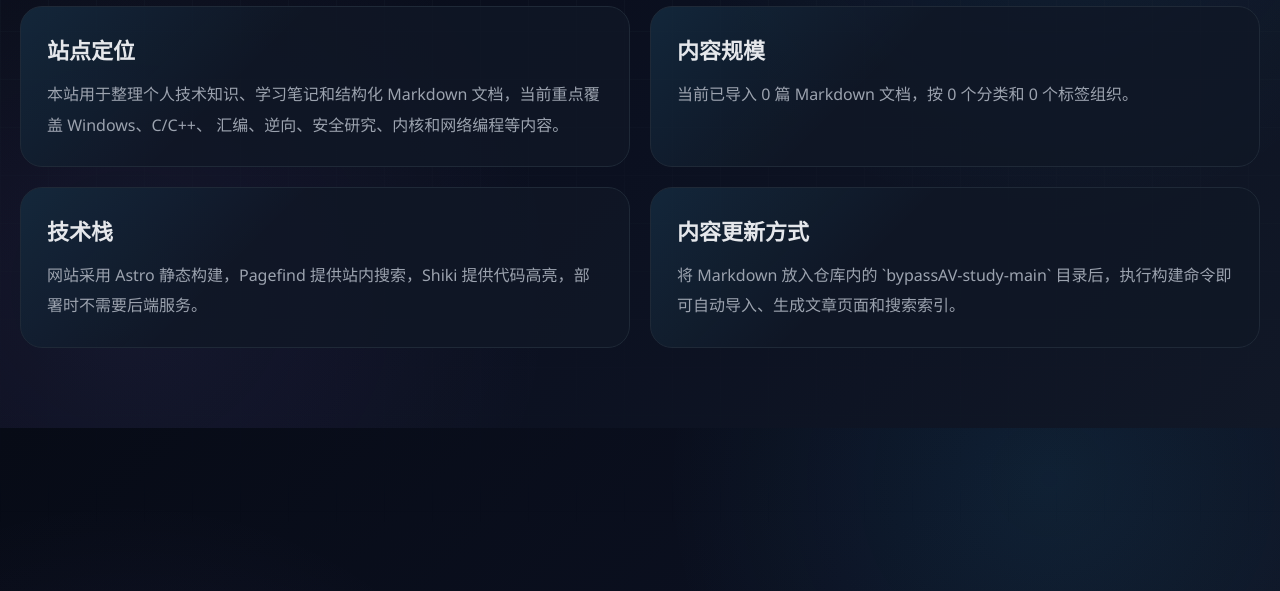
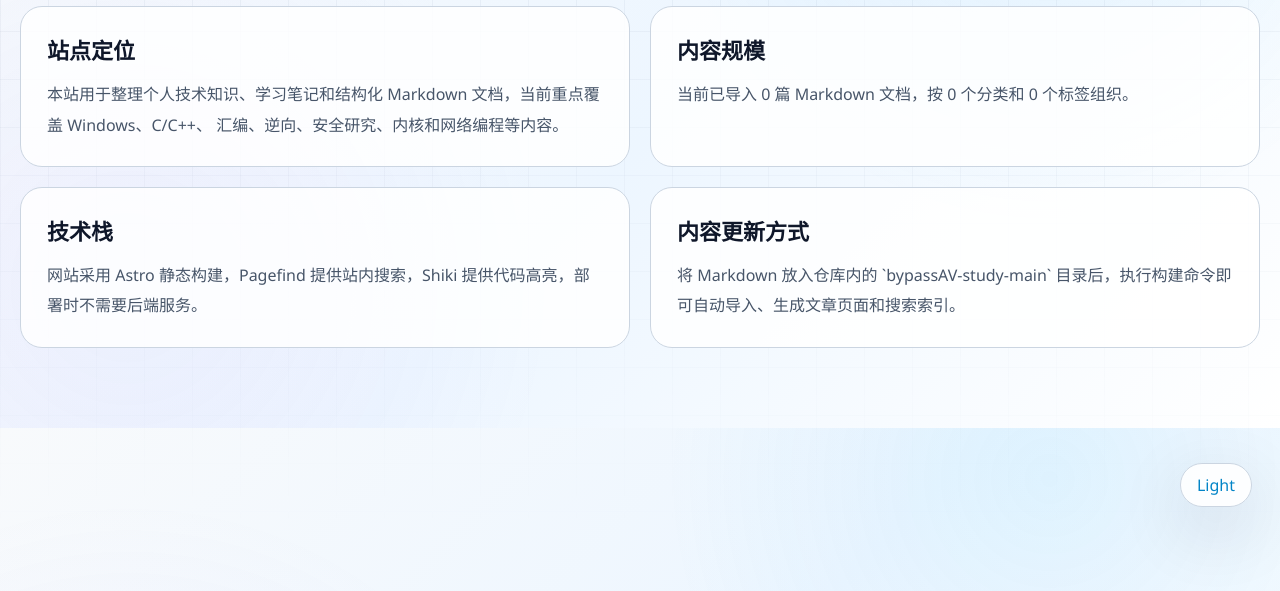
Before and after one commit to sun-ji-ao/PersonalKnowledgeWeb, an Astro site: page /about in a window 1280 px wide. Shown: the part 209-800 px from the top of the page. Built offline with nearby package versions, Linux system fonts and the light colour scheme; Astro itself is replaced by a stand-in of ours.

Commit message:
Add site-wide theme toggle

```diff
--- /dev/null
+++ b/public/theme-toggle.js
@@ -0,0 +1,39 @@
+(function () {
+  const storageKey = 'sja-notes-theme';
+  const root = document.documentElement;
+  const storedTheme = window.localStorage.getItem(storageKey);
+  const systemTheme = window.matchMedia('(prefers-color-scheme: light)').matches ? 'light' : 'dark';
+  let currentTheme = storedTheme === 'light' || storedTheme === 'dark' ? storedTheme : systemTheme;
+
+  function applyTheme(theme) {
+    currentTheme = theme;
+    root.dataset.theme = theme;
+    window.localStorage.setItem(storageKey, theme);
+    document.querySelectorAll('[data-theme-toggle]').forEach((button) => {
+      button.textContent = theme === 'dark' ? 'Dark' : 'Light';
+      button.setAttribute('aria-label', `当前为${theme === 'dark' ? '深色' : '浅色'}主题，点击切换`);
+    });
+  }
+
+  function prepareButton(button) {
+    button.dataset.themeToggle = 'true';
+    button.type = 'button';
+    button.addEventListener('click', () => {
+      applyTheme(currentTheme === 'dark' ? 'light' : 'dark');
+    });
+  }
+
+  function ensureFloatingButton() {
+    if (document.querySelector('.theme-toggle')) {
+      return;
+    }
+    const button = document.createElement('button');
+    button.className = 'theme-toggle floating-theme-toggle';
+    document.body.appendChild(button);
+    prepareButton(button);
+  }
+
+  document.querySelectorAll('.theme-toggle').forEach(prepareButton);
+  ensureFloatingButton();
+  applyTheme(currentTheme);
+})();
--- a/src/pages/404.astro
+++ b/src/pages/404.astro
@@ -23,5 +23,6 @@ import '../styles/global.css';
         </div>
       </section>
     </main>
+    <script is:inline src="/theme-toggle.js"></script>
   </body>
 </html>
--- a/src/pages/about/index.astro
+++ b/src/pages/about/index.astro
@@ -55,5 +55,6 @@ const tags = groupDocsByTag(docs);
         </article>
       </section>
     </main>
+    <script is:inline src="/theme-toggle.js"></script>
   </body>
 </html>
--- a/src/pages/archive/index.astro
+++ b/src/pages/archive/index.astro
@@ -56,5 +56,6 @@ const archiveGroups = Array.from(archiveMap.entries());
         }
       </section>
     </main>
+    <script is:inline src="/theme-toggle.js"></script>
   </body>
 </html>
--- a/src/pages/categories/[slug].astro
+++ b/src/pages/categories/[slug].astro
@@ -47,5 +47,6 @@ const { category } = Astro.props;
         </div>
       </section>
     </main>
+    <script is:inline src="/theme-toggle.js"></script>
   </body>
 </html>
--- a/src/pages/categories/index.astro
+++ b/src/pages/categories/index.astro
@@ -38,5 +38,6 @@ const categories = groupDocsByCategory(docs).sort((a, b) => b.items.length - a.i
         }
       </section>
     </main>
+    <script is:inline src="/theme-toggle.js"></script>
   </body>
 </html>
--- a/src/pages/docs/[...slug].astro
+++ b/src/pages/docs/[...slug].astro
@@ -98,6 +98,7 @@ const visibleHeadings = headings.filter((heading) => heading.depth > 1 && headin
       </section>
     </main>
     <button class="back-to-top-button" type="button" data-back-to-top aria-label="返回顶部">↑</button>
+    <script is:inline src="/theme-toggle.js"></script>
     <script is:inline src="/reading-enhance.js"></script>
   </body>
 </html>
--- a/src/pages/docs/index.astro
+++ b/src/pages/docs/index.astro
@@ -67,6 +67,7 @@ const categories = groupDocsByCategory(docs);
         </section>
       </section>
     </main>
+    <script is:inline src="/theme-toggle.js"></script>
     <script is:inline src="/pagefind/pagefind-ui.js"></script>
     <script is:inline>
       window.addEventListener('DOMContentLoaded', () => {
--- a/src/pages/index.astro
+++ b/src/pages/index.astro
@@ -191,6 +191,7 @@ const tocItems = ['环境准备', 'DriverEntry', 'Device Object', 'Build and Deb
         </div>
       </section>
     </main>
+    <script is:inline src="/theme-toggle.js"></script>
     <script is:inline src="/pagefind/pagefind-ui.js"></script>
     <script is:inline>
       window.addEventListener('DOMContentLoaded', () => {
--- a/src/pages/tags/[slug].astro
+++ b/src/pages/tags/[slug].astro
@@ -47,5 +47,6 @@ const { tag } = Astro.props;
         </div>
       </section>
     </main>
+    <script is:inline src="/theme-toggle.js"></script>
   </body>
 </html>
--- a/src/pages/tags/index.astro
+++ b/src/pages/tags/index.astro
@@ -37,5 +37,6 @@ const tags = groupDocsByTag(docs);
         }
       </section>
     </main>
+    <script is:inline src="/theme-toggle.js"></script>
   </body>
 </html>
--- a/src/styles/global.css
+++ b/src/styles/global.css
@@ -2,6 +2,7 @@
   color-scheme: dark;
   --bg: #0b1020;
   --bg-deep: #070b16;
+  --bg-end: #111827;
   --panel: #111827;
   --panel-soft: #0f172a;
   --panel-strong: #101827;
@@ -19,6 +20,25 @@
   --shadow: 0 26px 80px rgb(2 6 23 / 52%);
 }
 
+:root[data-theme="light"] {
+  color-scheme: light;
+  --bg: #edf6ff;
+  --bg-deep: #f8fafc;
+  --bg-end: #ffffff;
+  --panel: #ffffff;
+  --panel-soft: #f8fafc;
+  --panel-strong: #eef6ff;
+  --border: #cbd5e1;
+  --border-strong: #94a3b8;
+  --text: #0f172a;
+  --muted: #475569;
+  --subtle: #64748b;
+  --accent: #0284c7;
+  --accent-2: #7c3aed;
+  --success: #16a34a;
+  --shadow: 0 22px 70px rgb(15 23 42 / 14%);
+}
+
 * {
   box-sizing: border-box;
 }
@@ -33,7 +53,7 @@ body {
   background:
     radial-gradient(circle at 82% 8%, rgb(56 189 248 / 9%), transparent 32%),
     radial-gradient(circle at 10% 78%, rgb(167 139 250 / 8%), transparent 34%),
-    linear-gradient(135deg, var(--bg-deep), var(--bg) 52%, #111827);
+    linear-gradient(135deg, var(--bg-deep), var(--bg) 52%, var(--bg-end));
   color: var(--text);
   font-family: "Segoe UI", "Microsoft YaHei", Arial, sans-serif;
 }
@@ -48,6 +68,44 @@ body::before {
     linear-gradient(90deg, rgb(31 41 55 / 34%) 1px, transparent 1px);
   background-size: 48px 48px;
   mask-image: linear-gradient(to bottom, rgb(0 0 0 / 80%), transparent 92%);
+}
+
+:root[data-theme="light"] body::before {
+  background-image:
+    linear-gradient(rgb(148 163 184 / 18%) 1px, transparent 1px),
+    linear-gradient(90deg, rgb(148 163 184 / 18%) 1px, transparent 1px);
+}
+
+:root[data-theme="light"] .app-frame,
+:root[data-theme="light"] .topbar,
+:root[data-theme="light"] .reader,
+:root[data-theme="light"] .article-head,
+:root[data-theme="light"] .not-found-card,
+:root[data-theme="light"] .about-card,
+:root[data-theme="light"] .taxonomy-card,
+:root[data-theme="light"] .stack-card {
+  background: rgb(255 255 255 / 84%);
+}
+
+:root[data-theme="light"] .search-box,
+:root[data-theme="light"] .theme-toggle,
+:root[data-theme="light"] .pager a,
+:root[data-theme="light"] .blog-card a,
+:root[data-theme="light"] .doc-row,
+:root[data-theme="light"] .archive-items a,
+:root[data-theme="light"] .doc-pager a,
+:root[data-theme="light"] .doc-pager .disabled,
+:root[data-theme="light"] .category-item {
+  background: var(--panel-soft);
+}
+
+:root[data-theme="light"] pre,
+:root[data-theme="light"] .markdown-body pre {
+  background: #f1f5f9;
+}
+
+:root[data-theme="light"] .back-to-top-button {
+  background: rgb(255 255 255 / 88%);
 }
 
 .reading-progress {
@@ -272,6 +330,21 @@ h1 {
   background: #0b1020;
   color: var(--muted);
   cursor: pointer;
+}
+
+.floating-theme-toggle {
+  position: fixed;
+  right: 28px;
+  bottom: 84px;
+  z-index: 40;
+  min-width: 64px;
+  background: rgb(15 23 42 / 88%);
+  color: var(--accent);
+  box-shadow: var(--shadow);
+}
+
+:root[data-theme="light"] .floating-theme-toggle {
+  background: rgb(255 255 255 / 88%);
 }
 
 .content-grid {
```
